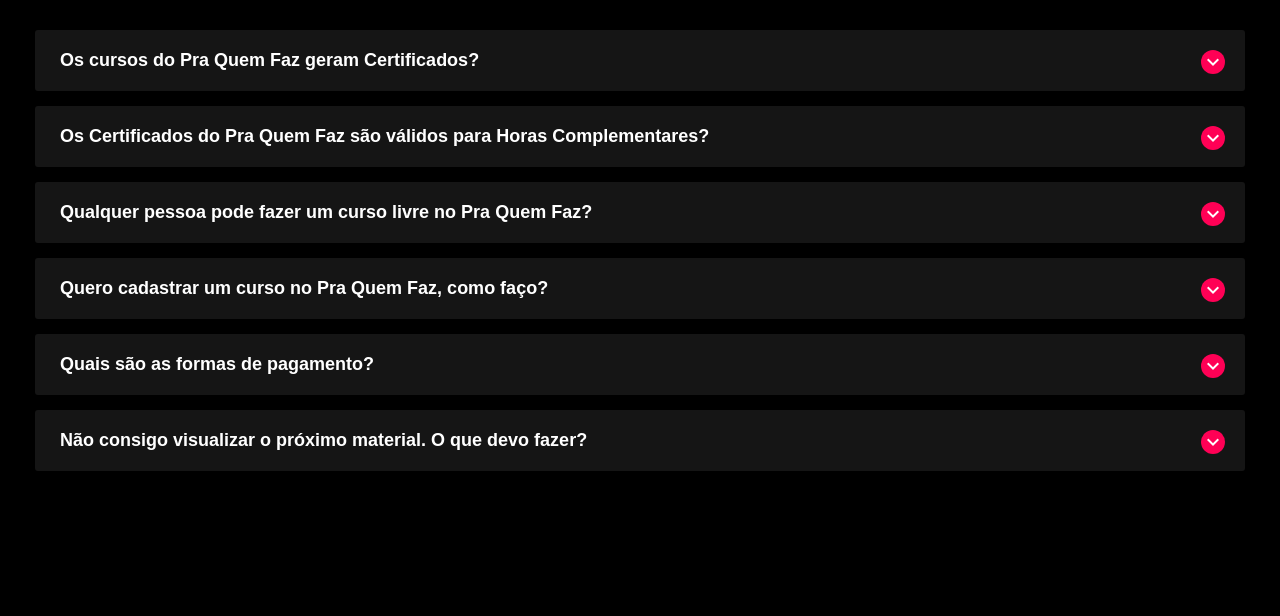
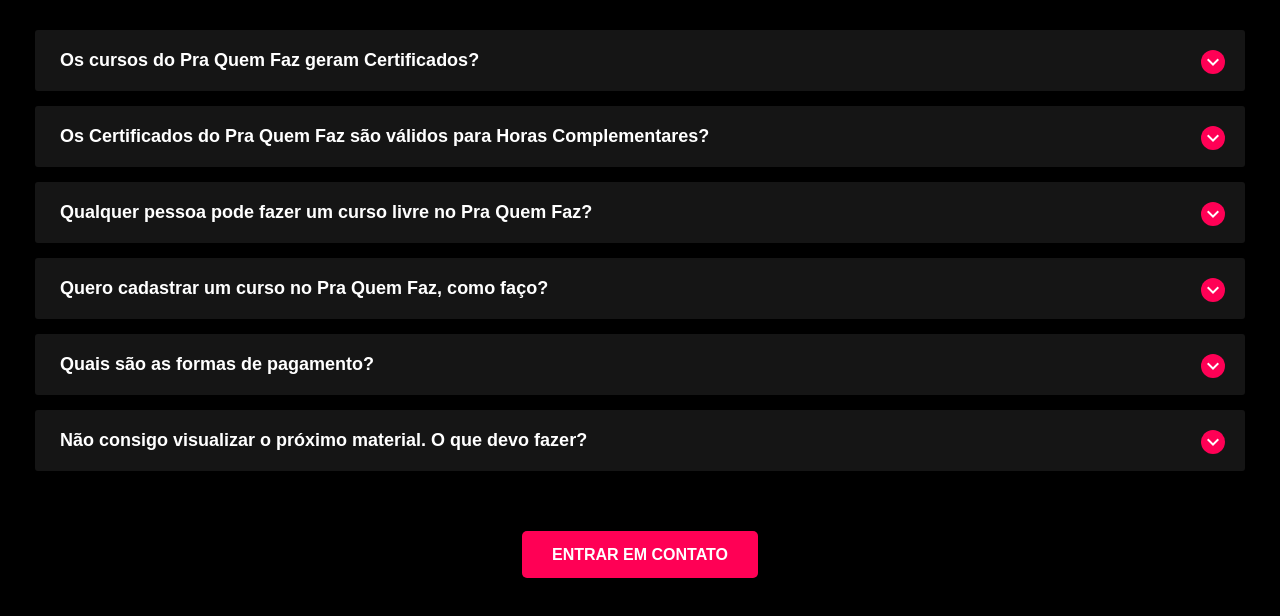
Before and after one commit to TCORUJA/FAQ, a plain HTML site: page index.html in a window 1280 px wide. Shown: the part 74-690 px from the top of the page. Drawn offline with nearby package versions, Linux system fonts and the light colour scheme.

Commit message:
Add files via upload

```diff
--- a/index.html
+++ b/index.html
@@ -94,6 +94,10 @@
       </div>
     </div>
 
+    <div class="coteudoBotaoFormulario">
+      <a href="https://docs.google.com/forms/d/e/1FAIpQLScVVLysQc5-voihzuvgM7oQFDnD2jI6WwEjmLrKcVI9-nglOQ/viewform" class="botaoFormulario txtBranco bgRosaPQF" target="_blank">ENTRAR EM CONTATO</a>
+    </div>
+
   </main>
 
 
--- a/style.css
+++ b/style.css
@@ -14,6 +14,9 @@ body{
 input, textarea{
   border: solid 1px #00000000;
   border-radius: 5px;
+}
+a{
+  text-decoration: none;
 }
 
 
@@ -54,6 +57,7 @@ input, textarea{
   padding-left: 5px;
   cursor: pointer;
   font-size: 18px;
+  padding-right: 35px;
 }
 .conteudoBotaoExpadirRecolher{
   position: absolute;
@@ -75,6 +79,17 @@ input, textarea{
 }
 .respostaPergunta{
   font-weight: 600;
+}
+
+.coteudoBotaoFormulario{
+  text-align: center;
+  padding: 60px 10px 20px 10px;
+}
+.botaoFormulario{
+  padding: 15px 30px;
+  border-radius: 5px;
+  font-weight: 600;
+
 }
 
 
```
